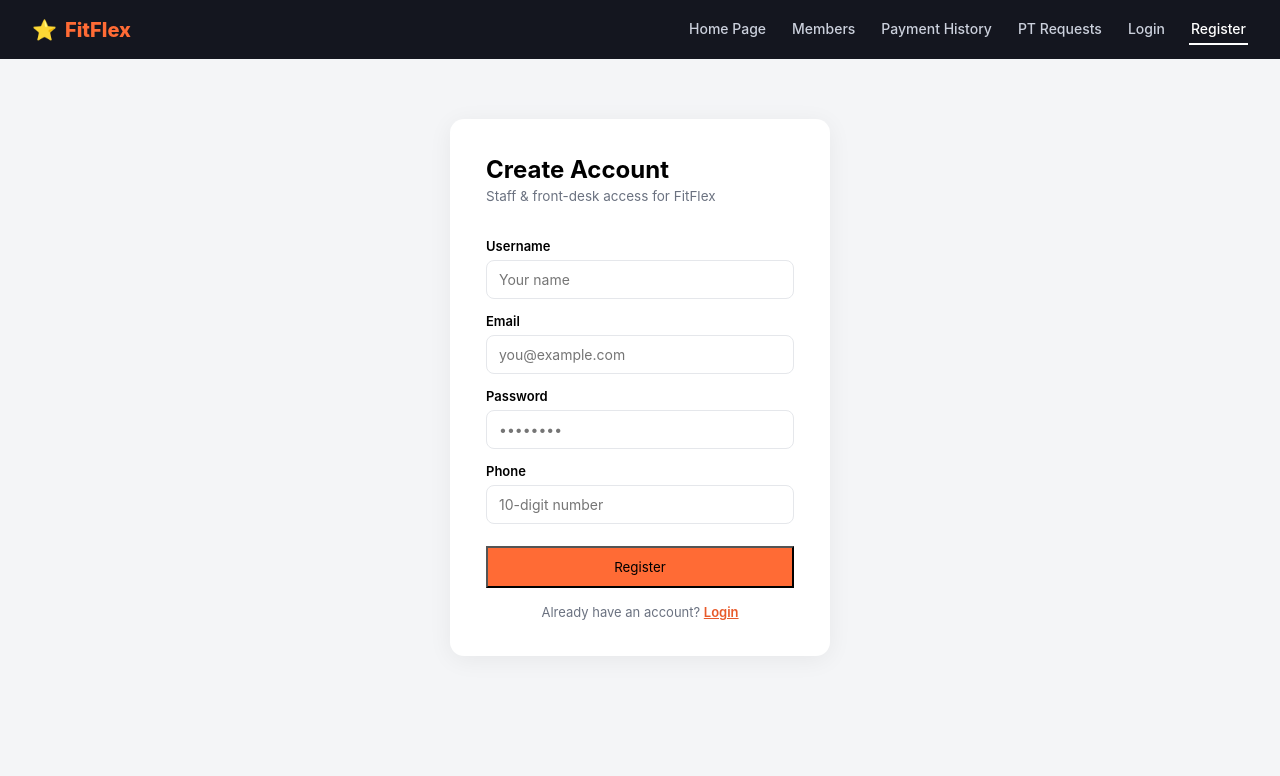
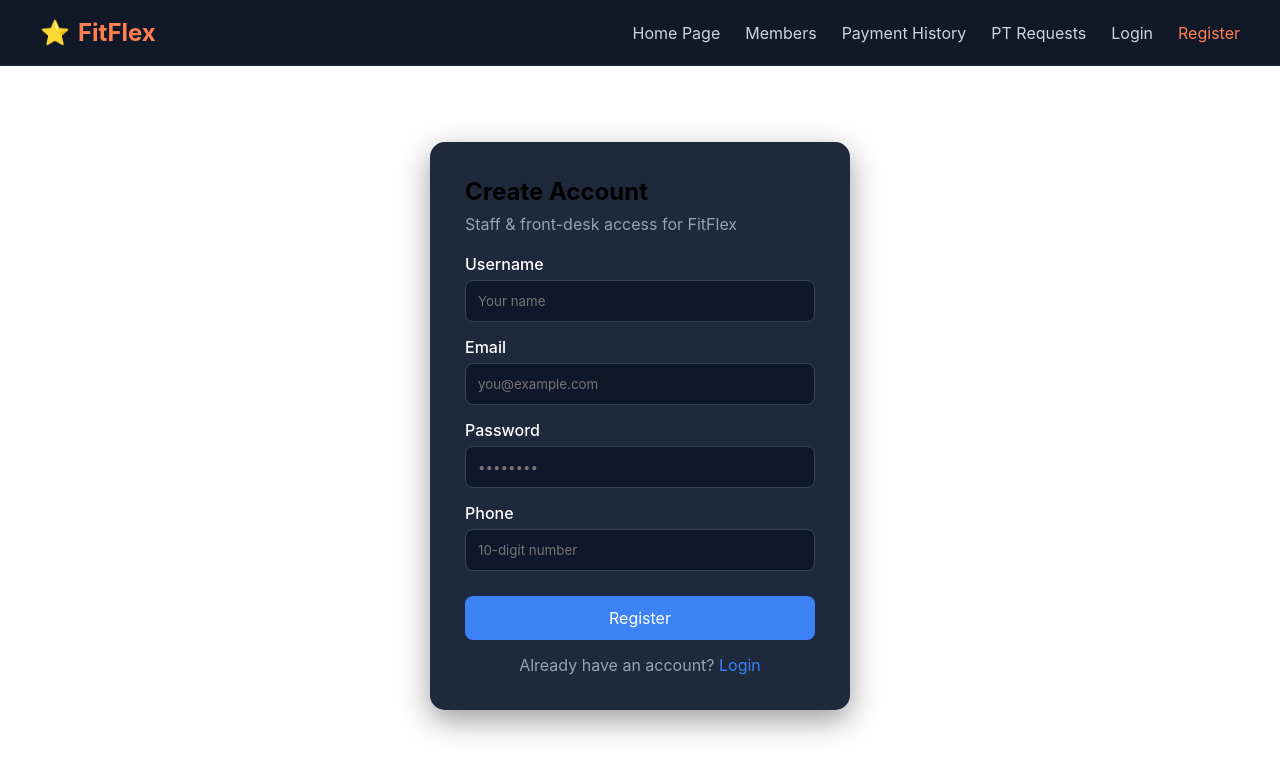
Before and after one commit to Prajwal02shekar/fitflex-gym-project, a React (Vite) app: page /register in a window 1280 px wide. Shown: the top 776 px of the page. Built offline with nearby package versions, Linux system fonts and the light colour scheme.

Commit message:
day2 code updated

```diff
--- a/backend/db.json
+++ b/backend/db.json
@@ -2,30 +2,13 @@
   "register": [
     {
       "username": "Prajwal",
-      "email": "mysofficeuse@gmail.com",
-      "password": "123",
-      "phNum": "9874563210",
-      "age": "25",
-      "gender": "Male",
-      "id": "TDiqzJVYoiE"
-    },
-    {
-      "username": "Pavan",
-      "email": "mysoffice@gmail.com",
-      "password": "11234",
-      "phNum": "1213496566",
-      "age": "23",
-      "gender": "Male",
-      "id": "x4sL12qQsvE"
-    },
-    {
-      "username": "Ajith",
-      "email": "ajith@gmail.com",
-      "password": "12345",
-      "phNum": "8095460172",
-      "age": "21",
-      "gender": "Male",
-      "id": "TA_2oHR6h4c"
+      "email": "p@gmail.com",
+      "password": "1234",
+      "phNum": "",
+      "age": "",
+      "gender": "",
+      "phone": "8095460172",
+      "id": "CKao47cuhug"
     }
   ],
   "$schema": "./node_modules/json-server/schema.json"
--- a/src/Auth/Login.jsx
+++ b/src/Auth/Login.jsx
@@ -20,6 +20,7 @@ const Login = () => {
 
 
     if (user) {
+      localStorage.setItem('user',JSON.stringify(user))
       toast.success(`Welcome Back ${user.username}`)
       setTimeout(() => {
         navigate('/')
--- a/src/Navbar.jsx
+++ b/src/Navbar.jsx
@@ -1,7 +1,20 @@
 import React from 'react'
-import { NavLink } from 'react-router-dom'
+import { NavLink, useNavigate } from 'react-router-dom'
 
 const Navbar = () => {
+    let navigate=useNavigate()
+
+    let user = JSON.parse(localStorage.getItem('user'))
+    console.log(user)
+
+
+    let handleLogout=()=>{
+        localStorage.removeItem('user')
+        navigate('/login')
+        setTimeout(()=>{
+            window.location.reload()
+        },100)
+    }
     return (
         <nav className="navbarContainer">
             <aside className="logo">
@@ -13,8 +26,21 @@ const Navbar = () => {
                 <NavLink to='/members'>Members</NavLink>
                 <NavLink to='/payment'>Payment History</NavLink>
                 <NavLink to='/personTraining'>PT Requests</NavLink>
-                <NavLink to='/login'>Login</NavLink>
-                <NavLink to='/register'>Register</NavLink>
+
+                {
+                    user ? (
+                        <div className='userData'>
+                            <span>Hai, {user.username}</span>
+                            <button onClick={handleLogout}>Logout</button>
+                        </div>
+                    ) : (
+                        <>
+                            <NavLink to='/login'>Login</NavLink>
+                            <NavLink to='/register'>Register</NavLink>
+                        </>
+                    )
+                }
+
             </aside>
         </nav>
     )
--- /dev/null
+++ b/src/components/Card1.jsx
@@ -0,0 +1,26 @@
+import React, { useState } from 'react'
+
+const Card1 = () => {
+    let [members,setMembers]=useState(5)
+    let [revenue,setRevenue]=useState(10000)
+    let [ptRequest,setPTrequest]=useState(2)
+
+  return (
+    <div className="card1-container">
+        <aside className="cards">
+            <h2 className='card-number'>{members}</h2>
+            <p className='card-text'>Members</p>
+        </aside>
+        <aside className="cards">
+            <h2 className='card-number'>₹{revenue}</h2>
+            <p className='card-text'>Net Revenue</p>
+        </aside>
+        <aside className="cards">
+            <h2 className='card-number'>{ptRequest}</h2>
+            <p className='card-text'>PT Requests</p>
+        </aside>
+    </div>
+  )
+}
+
+export default Card1
--- /dev/null
+++ b/src/components/Card2.jsx
@@ -0,0 +1,34 @@
+import React from 'react'
+import {PLANS} from '../utils/Plans.js'
+console.log(PLANS)
+
+const Card2 = () => {
+  return (
+    <article className="card2-container">
+        <h2>Membership Details</h2>
+        <aside className="card2-cards">
+            {
+                PLANS.map((plan)=>{
+                    return(
+                        <div className="card">
+                            <h2>{plan.name}</h2>
+                            <h4> Fee: ₹ {plan.fee}</h4>
+                            <ul>
+                                {
+                                    plan.details.map((item)=>{
+                                        return(
+                                            <li>{item}</li>
+                                        )
+                                    })
+                                }
+                            </ul>
+                        </div>
+                    )
+                })
+            }
+        </aside>
+    </article>
+  )
+}
+
+export default Card2
--- a/src/global.css
+++ b/src/global.css
@@ -1,125 +1,244 @@
+/* ===========================
+   Global CSS
+=========================== */
+
 * {
     margin: 0;
     padding: 0;
     box-sizing: border-box;
-    font-family: -apple-system, BlinkMacSystemFont, 'Segoe UI', Roboto, Oxygen, Ubuntu, Cantarell, 'Open Sans', 'Helvetica Neue', sans-serif;
+    font-family: -apple-system, BlinkMacSystemFont, "Segoe UI", Roboto,
+        Oxygen, Ubuntu, Cantarell, "Open Sans", "Helvetica Neue", sans-serif;
 }
 
-body {
-    background-color: #f4f5f7;
-}
 
-/* Navbar CSS */
+
+/* ===========================
+   Navbar
+=========================== */
+
 .navbarContainer {
+    width: 100%;
+    background: #111827;
     display: flex;
+    justify-content: space-between;
     align-items: center;
-    justify-content: space-between;
-    background: #14161f;
-    padding: 14px 32px;
-    flex-wrap: wrap;
-    gap: 12px;
+    padding: 18px 40px;
+    border-bottom: 1px solid #1f2937;
+    position: sticky;
+    top: 0;
+    z-index: 1000;
 }
 
 .logo {
     display: flex;
     align-items: center;
     gap: 8px;
-    color: #fff;
-    font-weight: 800;
-    font-size: 20px;
+    color: white;
+    font-size: 24px;
+    font-weight: 700;
 }
 
 .logo-text {
-    color: #ff6b35;
+    color: coral;
 }
 
 .menu {
     display: flex;
-    align-items: center;
-    gap: 22px;
-    flex-wrap: wrap;
+    gap: 25px;
 }
 
 .menu a {
     text-decoration: none;
-    color: #cbd0dc;
-    font-size: 14px;
-    font-weight: 500;
-    padding: 6px 2px;
-    border-bottom: 2px solid transparent;
-    transition: color 0.15s, border-color 0.15s;
+    color: #cbd5e1;
+    font-size: 16px;
+    transition: 0.3s;
 }
 
 .menu a:hover,
 .menu a.active {
-    color: #fff;
-    border-bottom-color: var(--accent);
+    color: coral;
 }
 
-/* Login and Register CSS */
+.userData {
+    display: flex;
+    align-items: center;
+    gap: 15px;
+}
+
+.userData span {
+    color: white;
+    font-weight: 500;
+}
+
+.userData button {
+    padding: 8px 18px;
+    border: none;
+    border-radius: 8px;
+    background: #ef4444;
+    color: white;
+    cursor: pointer;
+    transition: .3s;
+}
+
+.userData button:hover {
+    background: #dc2626;
+}
+
+/* ===========================
+   Login & Register
+=========================== */
+
 .auth-page {
     display: flex;
     justify-content: center;
-    padding: 60px 20px;
+    align-items: center;
+    min-height: 90vh;
+    padding: 20px;
 }
 
 .auth-form {
-    background: white;
-    padding: 36px;
-    border-radius: 14px;
     width: 100%;
-    max-width: 380px;
-    box-shadow: 0 4px 24px rgba(0, 0, 0, 0.06);
-    display: flex;
-    flex-direction: column;
+    max-width: 420px;
+    background: #1e293b;
+    padding: 35px;
+    border-radius: 15px;
+    box-shadow: 0 10px 30px rgba(0,0,0,.4);
 }
 
 .auth-form h2 {
-    margin: 0 0 4px;
+    margin-bottom: 8px;
 }
 
 .auth-sub {
-    color: #6b7280;
-    font-size: 13.5px;
-    margin: 0 0 20px;
+    color: #94a3b8;
+    margin-bottom: 20px;
 }
 
 .auth-form label {
-    font-size: 13px;
-    font-weight: 600;
-    margin-bottom: 6px;
-    margin-top: 14px;
+    display: block;
+    margin: 15px 0 6px;
+    color: white;
+    font-weight: 500;
 }
 
 .auth-form input,
 .auth-form select {
-    padding: 10px 12px;
-    border: 1px solid #e5e7eb;
+    width: 100%;
+    padding: 12px;
+    background: #0f172a;
+    color: white;
+    border: 1px solid #334155;
     border-radius: 8px;
-    font-size: 14px;
+    outline: none;
+}
+
+.auth-form input:focus,
+.auth-form select:focus {
+    border-color: #3b82f6;
 }
 
 .auth-form button {
-    margin-top: 22px;
-    background: #ff6b35;
-    padding: 11px;
+    width: 100%;
+    margin-top: 25px;
+    padding: 12px;
+    background: #3b82f6;
+    color: white;
+    border: none;
+    border-radius: 8px;
+    cursor: pointer;
+    font-size: 16px;
+    transition: .3s;
 }
 
-.auth-switch {
-    margin-top: 16px;
-    font-size: 13px;
+.auth-form button:hover {
+    background: #2563eb;
+}
+
+.auth-switch,
+.auth-hint {
     text-align: center;
-    color: #6b7280;
+    margin-top: 15px;
+    color: #94a3b8;
 }
 
 .auth-switch a {
-    color: #e85a2a;
-    font-weight: 600;
+    color: #3b82f6;
+    text-decoration: none;
 }
 
-.auth-hint {
-    margin-top: 10px;
-    font-size: 11.5px;
-    text-align: center;
-    color: #9ca3af;
+/* ===========================
+   Home Page
+=========================== */
+
+.homepage-container {
+    padding: 30px;
+    min-height: 100vh;
 }
+
+.homepage {
+    margin-bottom: 30px;
+}
+
+.homepage h1 {
+    font-size: 38px;
+    margin-bottom: 10px;
+}
+
+.homepage p {
+    color: #94a3b8;
+    font-size: 17px;
+}
+
+/* ===========================
+   Dashboard Cards
+=========================== */
+
+.card1-container {
+    display: flex;
+    gap: 20px;
+    flex-wrap: wrap;
+    margin-bottom: 30px;
+}
+
+.cards {
+    flex: 1;
+    min-width: 240px;
+    background: #1e293b;
+    border-radius: 18px;
+    padding: 25px;
+    display: flex;
+    flex-direction: column;
+    justify-content: center;
+    height: 160px;
+    transition: .3s;
+    cursor: pointer;
+    box-shadow: 0 6px 18px rgba(0,0,0,.3);
+}
+
+.cards:hover {
+    transform: translateY(-6px);
+}
+
+.cards:nth-child(1) {
+    border-left: 6px solid #3b82f6;
+}
+
+.cards:nth-child(2) {
+    border-left: 6px solid #22c55e;
+}
+
+.cards:nth-child(3) {
+    border-left: 6px solid #f59e0b;
+}
+
+.card-number {
+    font-size: 40px;
+    font-weight: bold;
+    color: white;
+}
+
+.card-text {
+    margin-top: 8px;
+    color: #94a3b8;
+    font-size: 18px;
+}
--- a/src/pages/HomePage.jsx
+++ b/src/pages/HomePage.jsx
@@ -1,8 +1,17 @@
 import React from 'react'
+import Card1 from '../components/Card1'
+import Card2 from '../components/Card2'
 
 const HomePage = () => {
   return (
-    <div>HomePage</div>
+      <section className="homepage-container">
+        <section className="homepage">
+          <h1>FitFlex Gym Memmbership Management</h1>
+          <p>Manage members,payments and PT requests at one place</p>
+        </section>
+        <Card1/>
+        <Card2/>
+      </section>
   )
 }
 
--- /dev/null
+++ b/src/utils/Plans.js
@@ -0,0 +1,17 @@
+export const PLANS = [
+    {
+        name: 'Basic',
+        fee: 1000,
+        details: ['Gym floor access', 'Locker room', '1 group class / week']
+    },
+    {
+        name: 'Premium',
+        fee: 2000,
+        details: ['Everything in Basic', 'Unlimited group classes', '1 free PT session / month']
+    },
+    {
+        name: 'Elite',
+        fee: 3500,
+        details: ['Everything in Premium', 'Personal trainer assigned', 'Diet & nutrition plan']
+    }
+]
```
